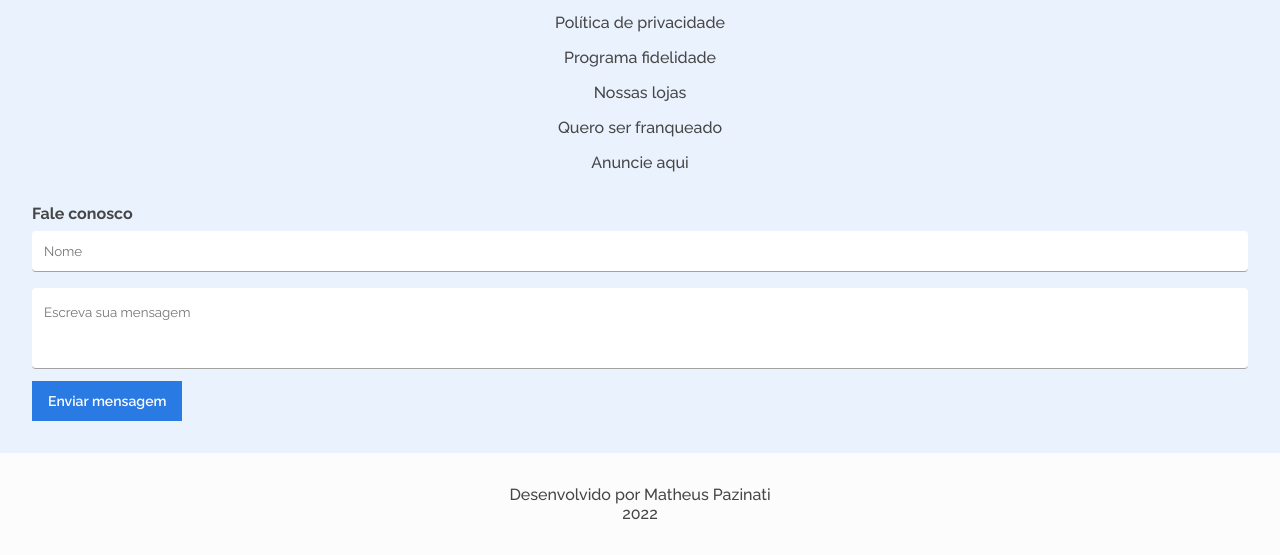
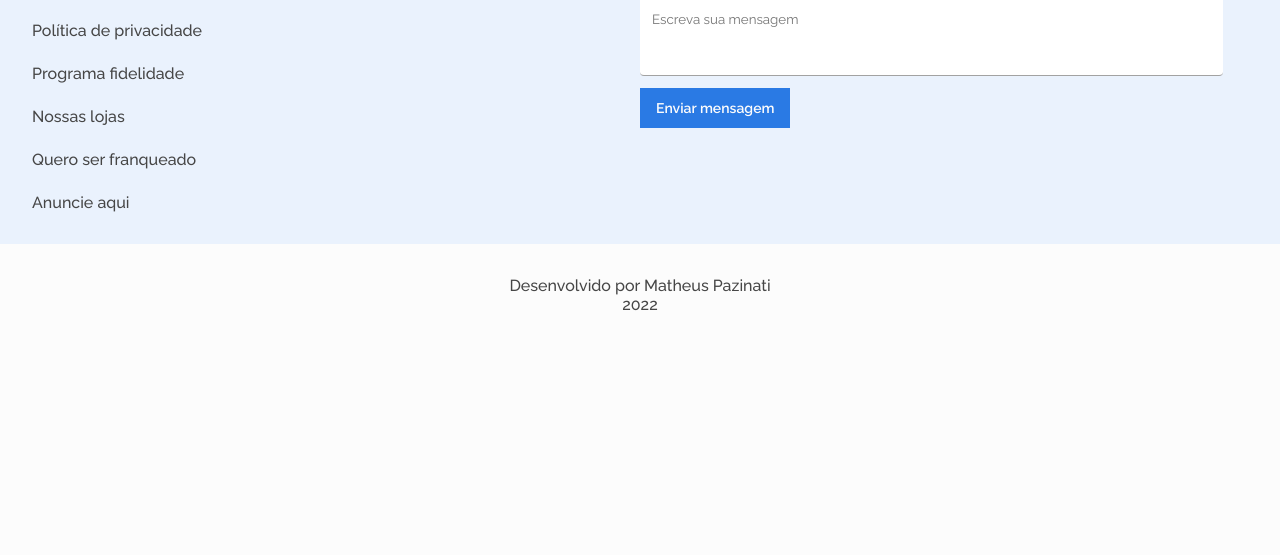
Before and after one commit to Matheus-Pazinati/alura-geek-challenge, a plain HTML site: page index.html in a window 1280 px wide. Shown: the part 1133-1688 px from the top of the page. After the commit the page ends 1479 px from the top, so only its background shows below. Drawn offline with Linux system fonts and the light colour scheme; files whose address does not match are found by name.

Commit message:
Ajusta rodape para telas de tablets

```diff
--- a/assets/css/global.css
+++ b/assets/css/global.css
@@ -193,4 +193,15 @@ body {
     opacity: 0;
     visibility: hidden;
   }
+  /*=================================== */
+  .contact {
+    display: grid;
+    grid-template-columns: 1fr 1fr;
+    justify-items: start;
+  }
+  .contact__list {
+    gap: 1.5rem;
+    align-items: flex-start;
+    margin-bottom: 0;
+  }
 }
--- a/index.html
+++ b/index.html
@@ -148,6 +148,7 @@
   </main>
   <footer>
     <section class="contact container">
+      <div class="links__container">
         <img src="./assets/images/logo.svg" alt="" class="contact__logo">
         <ul class="contact__list">
           <li class="contact__link">
@@ -169,6 +170,7 @@
             <a href="#">Anuncie aqui</a>
           </li>
         </ul>
+      </div>
       <form action="" method="post">
         <fieldset class="contact__form">
           <legend class="form__title">Fale conosco</legend>
```
Lines whose indentation alone changed are shown as unchanged.
